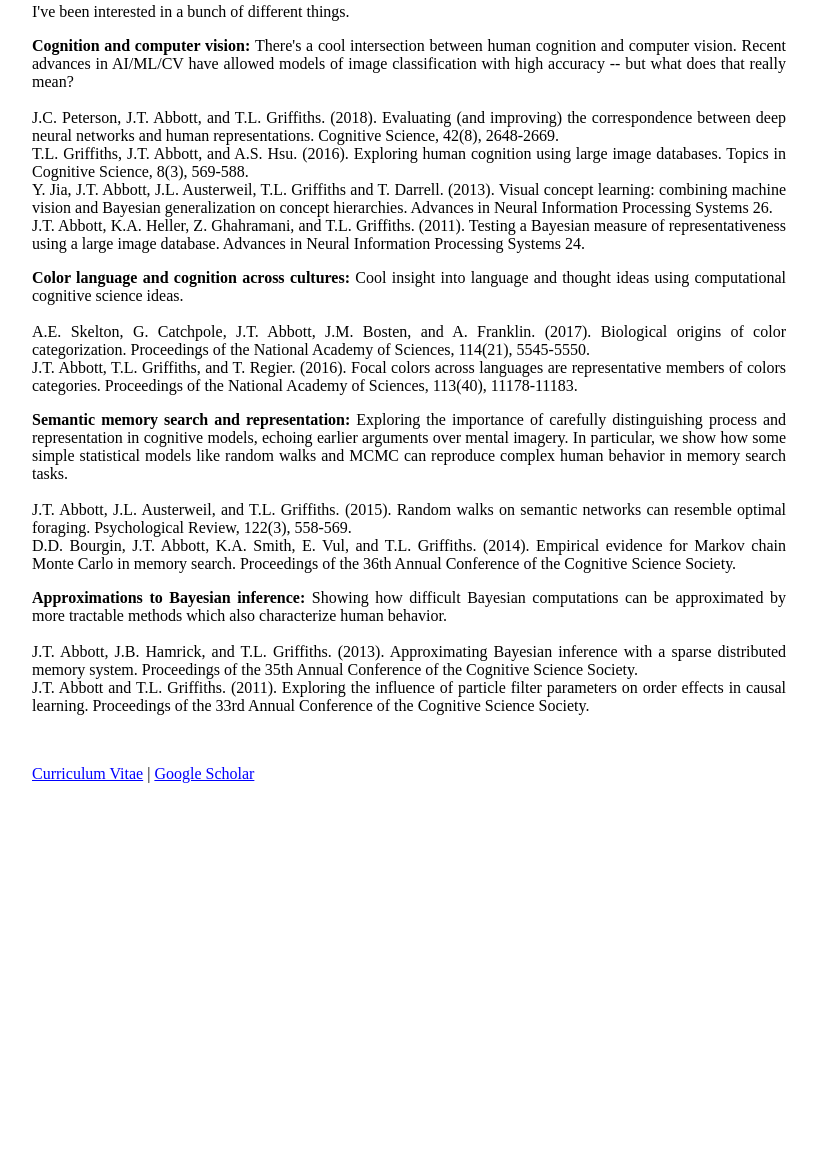
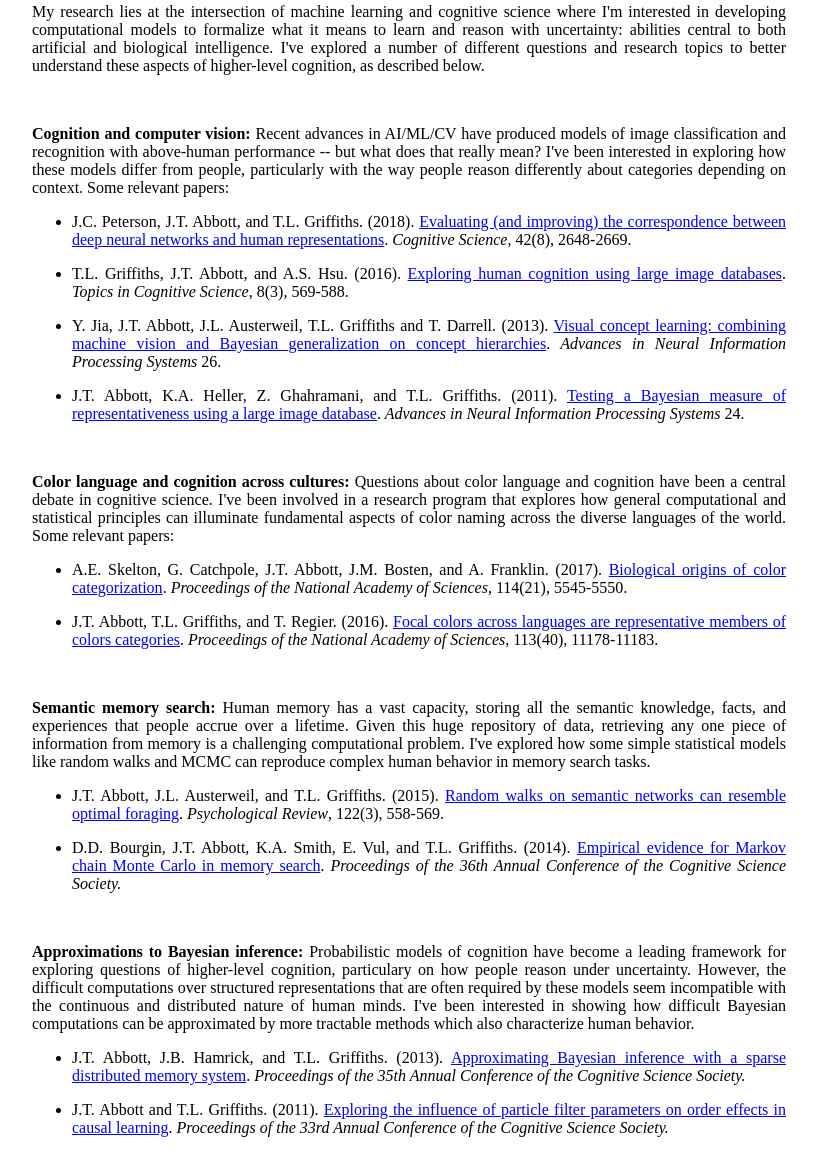
Before and after one commit to joshabbott/joshabbott.github.io, a plain HTML site: page research.html in a window 1280 px wide. Shown: the part 331-1506 px from the top of the page, without its empty margins (231-1049 px from the left). Before the commit the page ends 1159 px from the top, so only its background shows below. Drawn offline with Linux system fonts and the light colour scheme.

Commit message:
finished index and research pages, updated cv

```diff
--- a/research.html
+++ b/research.html
@@ -43,44 +43,53 @@
 		<span class="heading-main"><a href="papers.html">papers</a></span>
 
 <p>
-I've been interested in a bunch of different things.
+My research lies at the intersection of machine learning and cognitive science where I'm interested in developing computational models to formalize what it means to learn and reason with uncertainty: abilities central to both artificial and biological intelligence. I've explored a number of different questions and research topics to better understand these aspects of higher-level cognition, as described below.<br>
 </p>
+<br>
 <p>
-	<b>Cognition and computer vision: </b> There's a cool intersection between human cognition and computer vision. Recent advances in AI/ML/CV have allowed models of image classification with high accuracy -- but what does that really mean?
+	<b>Cognition and computer vision: </b> Recent advances in AI/ML/CV have produced models of image classification and recognition with above-human performance -- but what does that really mean? I've been interested in exploring how these models differ from people, particularly with the way people reason differently about categories depending on context. Some relevant papers:
 	<br>
-	<br>J.C. Peterson, J.T. Abbott, and T.L. Griffiths. (2018). Evaluating (and improving) the correspondence between deep neural networks and human representations. Cognitive Science, 42(8), 2648-2669.
-	<br>T.L. Griffiths, J.T. Abbott, and A.S. Hsu. (2016). Exploring human cognition using large image databases. Topics in Cognitive Science, 8(3), 569-588.
-	<br>Y. Jia, J.T. Abbott, J.L. Austerweil, T.L. Griffiths and T. Darrell. (2013). Visual concept learning: combining machine vision and Bayesian generalization on concept hierarchies. Advances in Neural Information Processing Systems 26.
-	<br>J.T. Abbott, K.A. Heller, Z. Ghahramani, and T.L. Griffiths. (2011). Testing a Bayesian measure of representativeness using a large image database. Advances in Neural Information Processing Systems 24.
-
+	<ul>
+	<li><p>J.C. Peterson, J.T. Abbott, and T.L. Griffiths. (2018). <a href="http://cocosci.princeton.edu/papers/Peterson_et_al-2018-Cognitive_Science.pdf" target="_blank">Evaluating (and improving) the correspondence between deep neural networks and human representations</a>. <i>Cognitive Science</i>, 42(8), 2648-2669.</p>
+	<li><p>T.L. Griffiths, J.T. Abbott, and A.S. Hsu. (2016). <a href="http://cocosci.princeton.edu/josh/papers/griffiths-largeimagedatabases-topics2016.pdf" target="_blank">Exploring human cognition using large image databases</a>. <i>Topics in Cognitive Science</i>, 8(3), 569-588.</p>
+	<li><p>Y. Jia, J.T. Abbott, J.L. Austerweil, T.L. Griffiths and T. Darrell. (2013). <a href="http://cocosci.princeton.edu/josh/papers/jia_visuallygrounded_nips2013.pdf" target="_blank">Visual concept learning: combining machine vision and Bayesian generalization on concept hierarchies</a>.<i> Advances in Neural Information Processing Systems</i> 26.</p>
+	<li><p>J.T. Abbott, K.A. Heller, Z. Ghahramani, and T.L. Griffiths. (2011). <a href="http://cocosci.princeton.edu/josh/papers/rep_sets.pdf" target="_blank">Testing a Bayesian measure of representativeness using a large image database</a>.<i> Advances in Neural Information Processing Systems</i> 24.</p>
+	</ul>
 </p>
+<br>
 <p>
-	<b>Color language and cognition across cultures: </b> Cool insight into language and thought ideas using computational cognitive science ideas.
+	<b>Color language and cognition across cultures: </b> Questions about color language and cognition have been a central debate in cognitive science. I've been involved in a research program that explores how general computational and statistical principles can illuminate fundamental aspects of color naming across the diverse languages of the world. Some relevant papers:
 	<br>
-	<br>A.E. Skelton, G. Catchpole, J.T. Abbott, J.M. Bosten, and A. Franklin. (2017). Biological origins of color categorization. Proceedings of the National Academy of Sciences, 114(21), 5545-5550.
-	<br>J.T. Abbott, T.L. Griffiths, and T. Regier. (2016). Focal colors across languages are representative members of colors categories. Proceedings of the National Academy of Sciences, 113(40), 11178-11183.
+	<ul>
+	<li><p>A.E. Skelton, G. Catchpole, J.T. Abbott, J.M. Bosten, and A. Franklin. (2017). <a href="http://cocosci.princeton.edu/josh/papers/PNAS-2017-Skelton-5545-50.pdf" target="_blank">Biological origins of color categorization</a>. <i>Proceedings of the National Academy of Sciences</i>, 114(21), 5545-5550.</p>
+	<li><p>J.T. Abbott, T.L. Griffiths, and T. Regier. (2016). <a href="http://cocosci.princeton.edu/josh/papers/PNAS-2016-Abbott-11178-83.pdf" target="_blank">Focal colors across languages are representative members of colors categories</a>. <i>Proceedings of the National Academy of Sciences</i>, 113(40), 11178-11183.</p>
+</ul>
 </p>
+<br>
 <p>
-	<b>Semantic memory search and representation: </b> Exploring the importance of carefully distinguishing process and representation in cognitive models, echoing earlier arguments over mental imagery. In particular, we show how some simple statistical models like random walks and MCMC can reproduce complex human behavior in memory search tasks.
+	<b>Semantic memory search: </b> Human memory has a vast capacity, storing all the semantic knowledge, facts, and experiences that people accrue over a lifetime. Given this huge repository of data, retrieving any one piece of information from memory is a challenging computational problem. I've explored how some simple statistical models like random walks and MCMC can reproduce complex human behavior in memory search tasks.
 	<br>
-	<br>J.T. Abbott, J.L. Austerweil, and T.L. Griffiths. (2015). Random walks on semantic networks can resemble optimal foraging. Psychological Review, 122(3), 558-569.
-	<br>D.D. Bourgin, J.T. Abbott, K.A. Smith, E. Vul, and T.L. Griffiths. (2014). Empirical evidence for Markov chain Monte Carlo in memory search. Proceedings of the 36th Annual Conference of the Cognitive Science Society.
+	<ul>
+	<li><p>J.T. Abbott, J.L. Austerweil, and T.L. Griffiths. (2015). <a href="http://cocosci.princeton.edu/josh/papers/RandomWalksOptimalForaging.pdf" target="_blank">Random walks on semantic networks can resemble optimal foraging</a>.<i> Psychological Review</i>, 122(3), 558-569.</p>
+	<li><p>D.D. Bourgin, J.T. Abbott, K.A. Smith, E. Vul, and T.L. Griffiths. (2014). <a href="http://cocosci.princeton.edu/josh/papers/bourgin_mcmc_cogsci2014.pdf" target="_blank">Empirical evidence for Markov chain Monte Carlo in memory search</a>. <i>Proceedings of the 36th Annual Conference of the Cognitive Science Society.</i></p>
+	</ul>
 </p>
+<br>
 <p>
-	<b>Approximations to Bayesian inference: </b> Showing how difficult Bayesian computations can be approximated by more tractable methods which also characterize human behavior.
+	<b>Approximations to Bayesian inference: </b> Probabilistic models of cognition have become a leading framework for exploring questions of higher-level cognition, particulary on how people reason under uncertainty.  However, the difficult computations over structured representations that are often required by these models seem incompatible with the continuous and distributed nature of human minds. I've been interested in showing how difficult Bayesian computations can be approximated by more tractable methods which also characterize human behavior.
 	<br>
-	<br>J.T. Abbott, J.B. Hamrick, and T.L. Griffiths. (2013). Approximating Bayesian inference with a sparse distributed memory system. Proceedings of the 35th Annual Conference of the Cognitive Science Society.
-	<br>J.T. Abbott and T.L. Griffiths. (2011). Exploring the influence of particle filter parameters on order effects in causal learning. Proceedings of the 33rd Annual Conference of the Cognitive Science Society.
-
+	<ul>
+	<li><p>J.T. Abbott, J.B. Hamrick, and T.L. Griffiths. (2013). <a href="http://cocosci.princeton.edu/josh/papers/abbott_cogsci2013_sdm.pdf" target="_blank">Approximating Bayesian inference with a sparse distributed memory system</a>. <i>Proceedings of the 35th Annual Conference of the Cognitive Science Society.</i></p>
+	<li><p>J.T. Abbott and T.L. Griffiths. (2011). <a href="http://cocosci.princeton.edu/josh/papers/cogsci2011_pfOrderEffects.pdf" target="_blank">Exploring the influence of particle filter parameters on order effects in causal learning</a>. <i>Proceedings of the 33rd Annual Conference of the Cognitive Science Society.</i></p>
+</ul>
 </p>
 
 
 <br>
-<p>
-<a href="joshabbott-CV.pdf" target="_blank">Curriculum Vitae</a> | <a href="http://scholar.google.com/citations?user=zLjnC5MAAAAJ" target="_blank">Google Scholar</a>
-<!-- | <a href="https://github.com/joshabbott" target="_blank">GitHub</a> -->
+<!-- <p>
+<a href="joshabbott-CV.pdf" target="_blank">Curriculum Vitae</a> | <a href="http://scholar.google.com/citations?user=zLjnC5MAAAAJ" target="_blank">Google Scholar</a>  | <a href="https://www.linkedin.com/in/joshua-t-abbott/" target="_blank">LinkedIn</a>
 <br>
-</p>
+</p> -->
 
 
 		<!-- ** END MAIN CONTENT ** -->
```
Also changed, not shown: index.html (+9 -6 lines), 1 other file.
